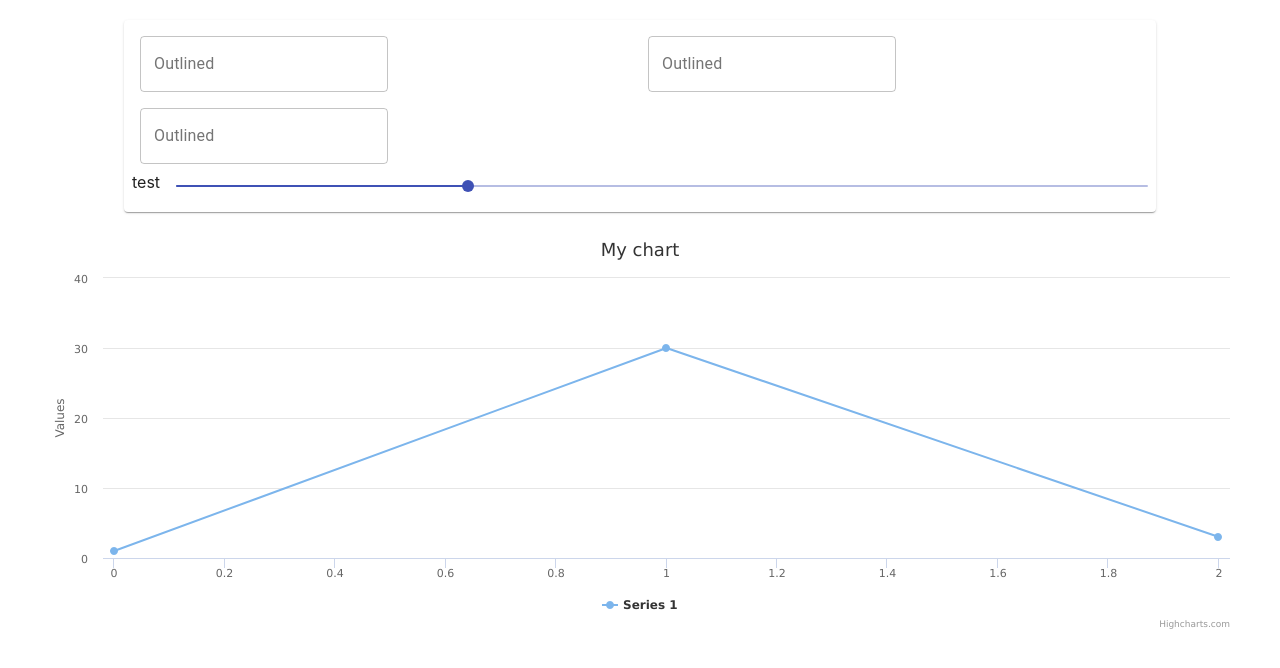
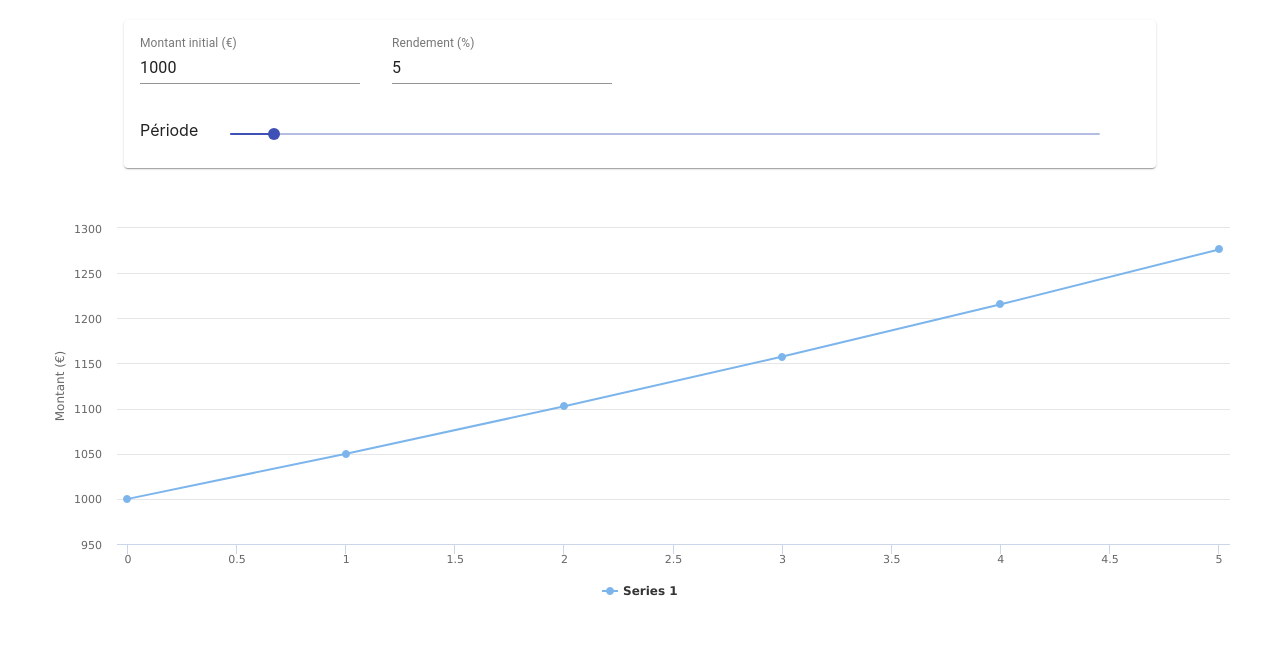
Before and after one commit to Softcadbury/Dagga, a React (Create React App) app: page / in a window 1280 px wide. Shown: the top 668 px of the page. Built offline with nearby package versions, Linux system fonts and the light colour scheme.

Commit message:
Implement basic form

```diff
--- a/src/App.css
+++ b/src/App.css
@@ -1,10 +1,11 @@
 .app {
-    padding: 20px;
+    margin: 20px 40px;
 }
 .form {
     max-width: 1000px;
     margin: auto;
+    padding: 16px;
 }
-.graph {
-    margin-top: 20px;
+.graph-container {
+    margin-top: 50px;
 }
--- a/src/App.tsx
+++ b/src/App.tsx
@@ -1,61 +1,84 @@
 import { Grid, Paper, Slider, TextField } from '@material-ui/core';
-import React from 'react';
+import React, { ChangeEvent, useState } from 'react';
 import './App.css';
 import Graph from './components/graph';
 
+function useTextField(
+    initialValue: string
+): [
+    value: string,
+    setValue: React.Dispatch<React.SetStateAction<string>>,
+    onChangeCallback: (
+        event: ChangeEvent<HTMLInputElement | HTMLTextAreaElement>
+    ) => void
+] {
+    const [value, setValue] = useState(initialValue);
+
+    const onChangeCallback = (
+        event: ChangeEvent<HTMLInputElement | HTMLTextAreaElement>
+    ) => {
+        setValue(event.currentTarget.value);
+    };
+
+    return [value, setValue, onChangeCallback];
+}
+
 function App() {
-    const [value, setValue] = React.useState<number>(30);
+    const [
+        initialAmount,
+        setInitialAmount,
+        onInitialAmountChange,
+    ] = useTextField('1000');
+    const [percentage, setPercentage, onPercentageChange] = useTextField('5');
+    const [time, setTime] = useState<number>(5);
 
-    const handleChange = (
+    const handleTimeChange = (
         event: React.ChangeEvent<{}>,
         newValue: number | number[]
     ) => {
         if (Array.isArray(newValue)) {
-            setValue(newValue[0]);
+            setTime(newValue[0]);
         } else {
-            setValue(newValue);
+            setTime(newValue);
         }
     };
 
     return (
         <div className="app">
-            <Paper style={{ padding: 16 }} className="form">
-                <Grid container alignItems="flex-start" spacing={2}>
-                    <Grid item xs={6}>
+            <Paper className="form">
+                <Grid container spacing={4}>
+                    <Grid item>
                         <TextField
-                            id="outlined-basic"
-                            label="Outlined"
-                            variant="outlined"
+                            label="Montant initial (€)"
+                            value={initialAmount}
+                            onChange={onInitialAmountChange}
                         />
                     </Grid>
-                    <Grid item xs={6}>
+                    <Grid item>
                         <TextField
-                            id="outlined-basic"
-                            label="Outlined"
-                            variant="outlined"
+                            label="Rendement (%)"
+                            value={percentage}
+                            onChange={onPercentageChange}
                         />
                     </Grid>
-                    <Grid item xs={12}>
-                        <TextField
-                            id="outlined-basic"
-                            label="Outlined"
-                            variant="outlined"
+                </Grid>
+                <Grid container spacing={4} style={{ marginTop: 20 }}>
+                    <Grid item>Période</Grid>
+                    <Grid item style={{ width: 'calc(100% - 130px)' }}>
+                        <Slider
+                            value={time}
+                            onChange={handleTimeChange}
+                            aria-labelledby="continuous-slider"
                         />
-                    </Grid>
-                    <Grid container spacing={2}>
-                        <Grid item>test</Grid>
-                        <Grid item xs>
-                            <Slider
-                                value={value}
-                                onChange={handleChange}
-                                aria-labelledby="continuous-slider"
-                            />
-                        </Grid>
                     </Grid>
                 </Grid>
             </Paper>
-            <div className="app">
-                <Graph value={value}></Graph>
+            <div className="graph-container">
+                <Graph
+                    initialAmount={Number(initialAmount)}
+                    percentage={Number(percentage)}
+                    time={time}
+                ></Graph>
             </div>
         </div>
     );
--- a/src/components/graph.tsx
+++ b/src/components/graph.tsx
@@ -2,25 +2,42 @@ import Highcharts from 'highcharts';
 import HighchartsReact from 'highcharts-react-official';
 
 interface GraphProps {
-    value: number;
+    initialAmount: number;
+    percentage: number;
+    time: number;
 }
 
-const Graph = ({ value }: GraphProps) => {
+const Graph = ({ initialAmount, percentage, time }: GraphProps) => {
+    const data: number[] = [initialAmount];
+
+    for (let i = 1; i <= time; i++) {
+        data[i] = data[i - 1] + data[i - 1] * (percentage / 100);
+    }
+
     const options = {
         title: {
-            text: 'My chart',
+            text: '',
+        },
+        credits: {
+            enabled: false,
+        },
+        yAxis: {
+            title: {
+                text: 'Montant (€)',
+            },
         },
         series: [
             {
-                data: [1, value, 3],
+                data,
             },
         ],
     };
 
     return (
-        <div>
-            <HighchartsReact highcharts={Highcharts} options={options} />
-        </div>
+        <HighchartsReact
+            highcharts={Highcharts}
+            options={options}
+        />
     );
 };
 
```
